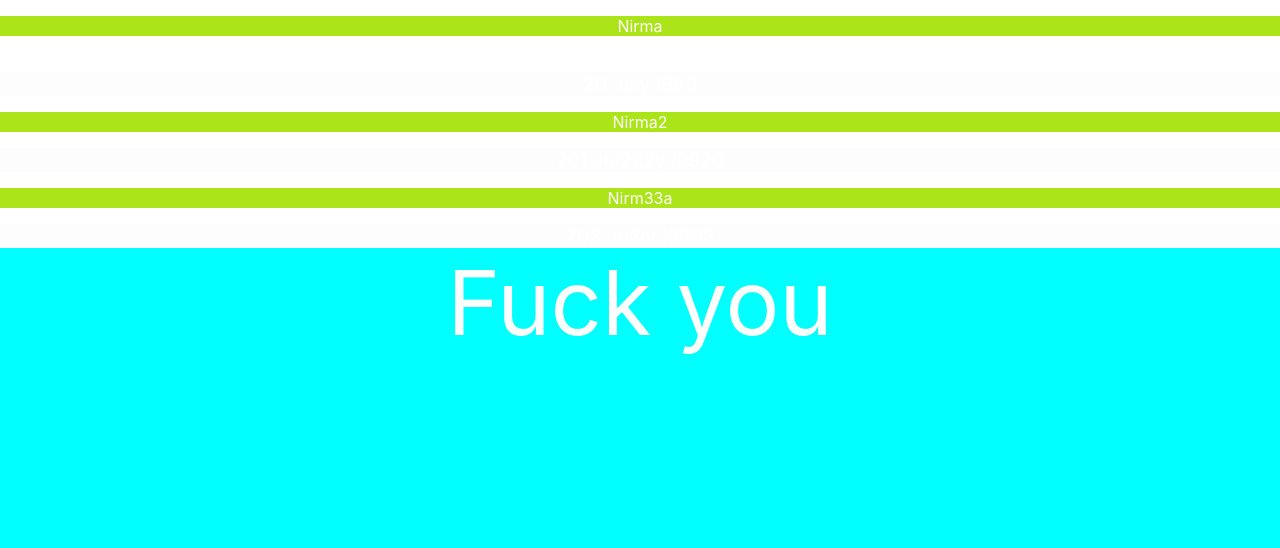
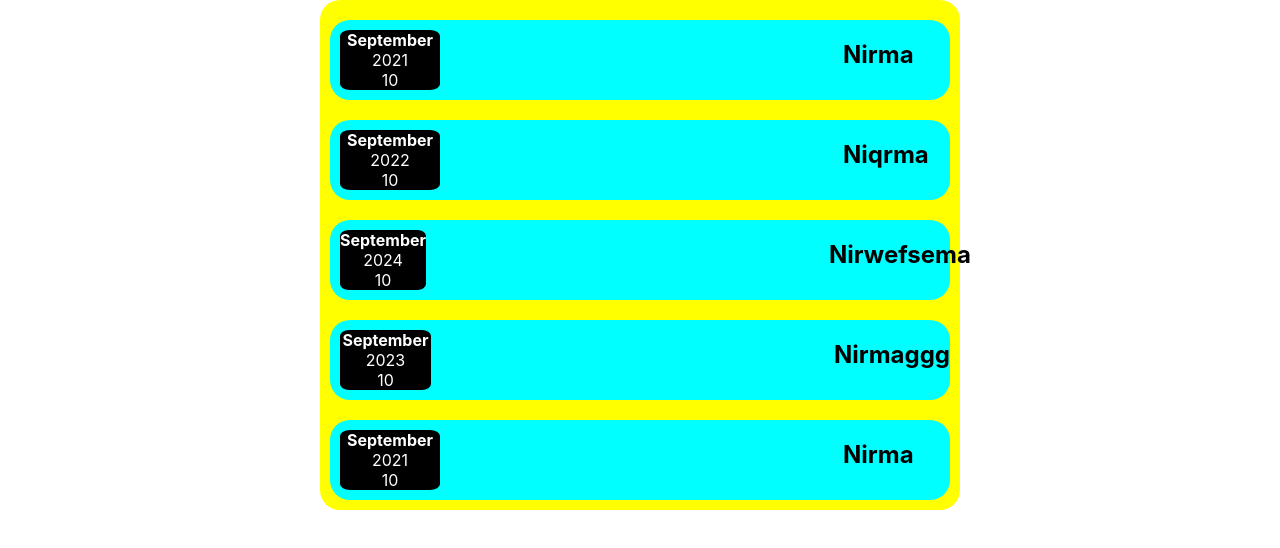
Before and after one commit to Sagar1329/demoapp, a React (Create React App) app: page / in a window 1280 px wide. Shown: the top 548 px of the page. Built offline with nearby package versions, Linux system fonts and the light colour scheme.

Commit message:
Completed the ui before 2nd video

```diff
--- a/src/App.css
+++ b/src/App.css
@@ -1,5 +1,7 @@
 .App {
   text-align: center;
+  display: flex;
+  flex-wrap: wrap;
   font-size: 90px;
   background-color: aqua;
   width: 100vw;
--- a/src/App.js
+++ b/src/App.js
@@ -1,46 +1,40 @@
 import ItemDate from './components/ItemDate';
 import './App.css';
-import Item from './components/Item'
-import Card from './components/Card';
+
+import Products from './components/Products';
 function App() {
-  const response = [{
-    itemName: "Nirma",
-    itemDate: "20",
-    itemMonth: "July",
-    itemyear: "!990"
-  }, {
-    itemName: "Nirma2",
-    itemDate: "201",
-    itemMonth: "Jul222y",
-    itemyear: "!9920"
-
-
-  }, {
-    itemName: "Nirm33a",
-    itemDate: "203",
-    itemMonth: "Ju3ly",
-    itemyear: "!9903"
-
-
-  }
-
-
+  const products = [
+    {
+      id: 'p1',
+      title: 'Nirma',
+      amount: 100,
+      date: new Date(2021, 8, 10)
+    },
+    {
+      id: 'p2',
+      title: 'Niqrma',
+      amount: 130,
+      date: new Date(2022, 8, 10)
+    },
+    {
+      id: 'p3',
+      title: 'Nirwefsema',
+      amount: 1040,
+      date: new Date(2024, 8, 10)
+    },
+    {
+      id: 'p4',
+      title: 'Nirmaggg',
+      amount: 1002,
+      date: new Date(2023, 8, 10)
+    },
 
 
   ]
   return (
-    <Card><div><Item name={response[0].itemName}>Hemanth is chutiya</Item>
-      <ItemDate day={response[0].itemDate} month={response[0].itemMonth} year={response[0].itemyear}></ItemDate>
-
-      <Item name={response[1].itemName}></Item>
-      <ItemDate day={response[1].itemDate} month={response[1].itemMonth} year={response[1].itemyear}></ItemDate>
-
-
-      <Item name={response[2].itemName}></Item>
-      <ItemDate day={response[2].itemDate} month={response[2].itemMonth} year={response[2].itemyear}></ItemDate>
-      <div className="App">
-        Fuck you
-      </div></div></Card>
+    <div>
+      < Products item={products} />
+    </div>
 
 
   );
--- a/src/components/Card.css
+++ b/src/components/Card.css
@@ -1,4 +1,28 @@
-.Card {
+.cardproducts {
     display: flex;
-    color: white
+    flex-direction: column;
+    flex-wrap: wrap;
+    width: 50%;
+    padding-top: 10px;
+    margin: auto;
+    /* margin-left: 30vw; */
+    /* margin-top: 10vh; */
+    color: black;
+    background-color: yellow;
+    border-radius: 20px;
 }
+
+.cardproduct-item {
+    /* width: 85%;
+    height: 120px; */
+    display: flex;
+    margin: 10px;
+    background-color: aqua;
+    border-radius: 20px;
+
+}
+
+.cardproduct-item_description {
+    text-align: right;
+
+}
--- a/src/components/Card.js
+++ b/src/components/Card.js
@@ -1,8 +1,13 @@
 
 import './Card.css';
-function Card(props) {
+const Card = (props) => {
+    const classes = 'card' + props.className;
     return (
-        <div className="Card">  {props.children}</div>
+        <div >
+            <div className='Div1'></div>
+            <div className={classes}>  {props.children}</div>
+            <div className='Div2'></div></div>
+
     );
 }
 export default Card;
--- /dev/null
+++ b/src/components/ProductDate.css
@@ -0,0 +1,14 @@
+.product-date {
+
+    background-color: black;
+    color: white;
+    border-radius: 10%;
+    margin: 10px;
+    margin-right: 65%;
+    width: 100px;
+    text-align: center;
+}
+
+.product-date_month {
+    font-weight: 700;
+}
--- /dev/null
+++ b/src/components/ProductDate.js
@@ -0,0 +1,25 @@
+import React from "react";
+import './ProductDate.css';
+
+
+const ProductDate = (props) => {
+    const month = props.date.toLocaleString('en-US', { month: 'long' });
+    const day = props.date.toLocaleString('en-US', { day: '2-digit' });
+    const year = props.date.getFullYear();
+
+
+    return (
+
+
+        <div className="product-date">
+
+            <div className="product-date_month">{month}</div>
+            <div className="product-date_year">{year}</div>
+            <div className="product-date_day">{day}</div>
+
+        </div>
+    );
+};
+
+
+export default ProductDate;
--- /dev/null
+++ b/src/components/ProductItem.js
@@ -0,0 +1,20 @@
+import React from "react";
+import ProductDate from './ProductDate';
+import Card from './Card';
+import './ProductItem.css';
+
+
+const ProductItem = (props) => {
+    return (<Card className='product-item'>
+
+        <ProductDate date={props.date} />
+        <div className="product-item_description">
+            <h2>{props.title}</h2>
+        </div>
+
+
+    </Card>);
+}
+
+
+export default ProductItem;
--- /dev/null
+++ b/src/components/Products.js
@@ -0,0 +1,46 @@
+import React from 'react'
+
+import ProductItem from './ProductItem';
+import Card from './Card';
+
+import './Products.css';
+
+
+const Products = (props) => {
+    return (
+        <Card className='products'>
+            <ProductItem
+                title={props.item[0].title}
+                amount={props.item[0].amount}
+                date={props.item[0].date}
+            />
+
+            <ProductItem
+                title={props.item[1].title}
+                amount={props.item[1].amount}
+                date={props.item[1].date}
+            />
+
+            <ProductItem
+                title={props.item[2].title}
+                amount={props.item[2].amount}
+                date={props.item[2].date}
+            />
+
+            <ProductItem
+                title={props.item[3].title}
+                amount={props.item[3].amount}
+                date={props.item[3].date}
+            />
+
+            <ProductItem
+                title={props.item[0].title}
+                amount={props.item[0].amount}
+                date={props.item[0].date}
+            />
+
+        </Card>
+    );
+}
+
+export default Products;
```
Also changed, not shown: src/components/ProductItem.css (added), src/components/Products.css (added).
